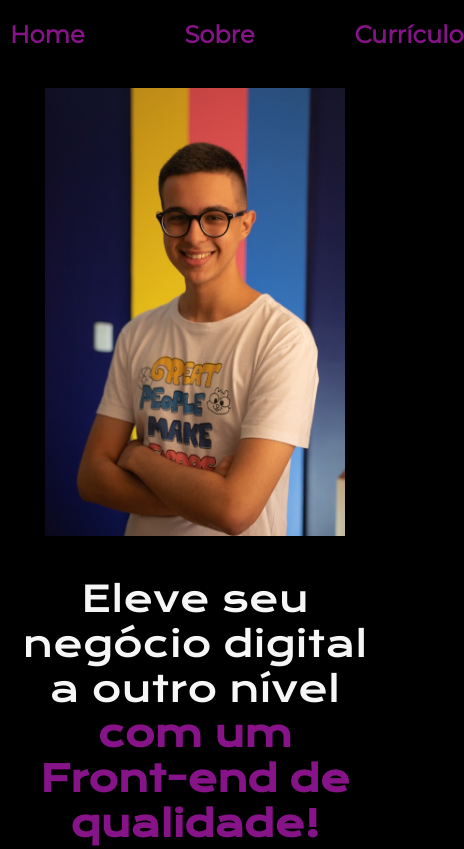
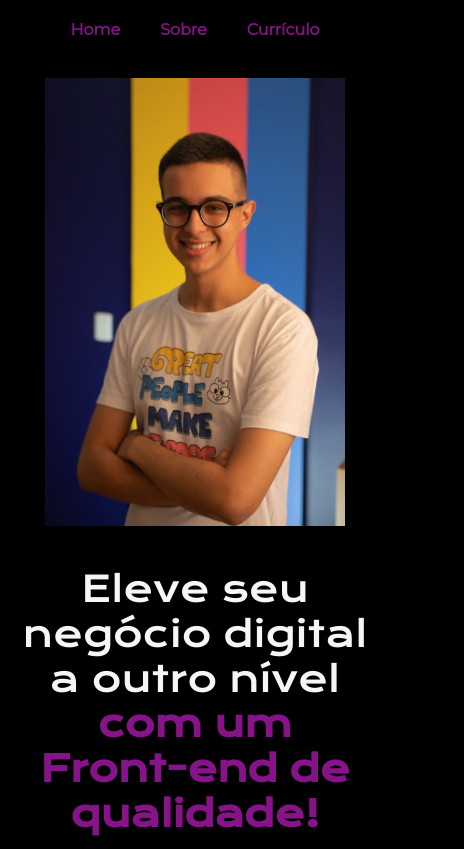
Before and after one commit to jaumrosa/portfolio, a plain HTML site: page index.html in a window 390 px wide. Shown: the top 849 px of the page, 464 px wide, since content can reach past the window. Drawn offline with nearby package versions, Linux system fonts and the light colour scheme.

Commit message:
Ajuste fonte  e alinhamento do cabecalho

```diff
--- a/styles/style.css
+++ b/styles/style.css
@@ -132,11 +132,12 @@ body {
 
     .cabecalho__menu{
         display: flex;
-        justify-content: space-between;
+        justify-content: center;
         align-items: center;
-        padding: 0;
-        margin: 0;
-        list-style: none;
+        flex-wrap: wrap;
+        gap: 20px;
+        width: 100%;
+        overflow: hidden;
     }
 
     .cabecalho__menu__link{
@@ -169,3 +170,9 @@ body {
         width: 80%;
     }
 }
+
+@media (max-width: 768px){
+    .cabecalho__menu__link{
+        font-size: 1rem;
+    }
+}
```
